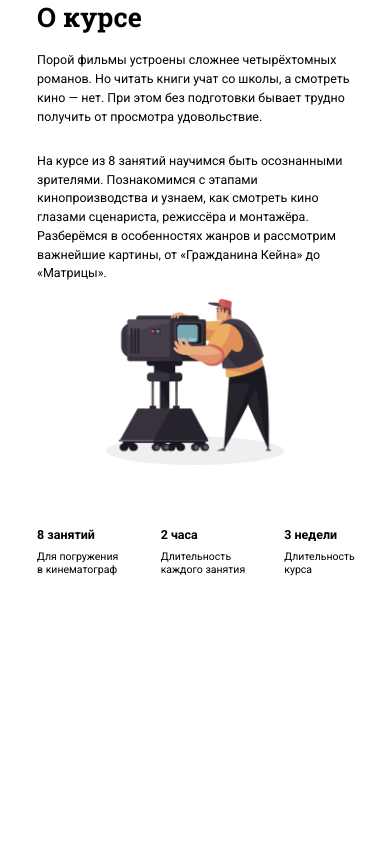
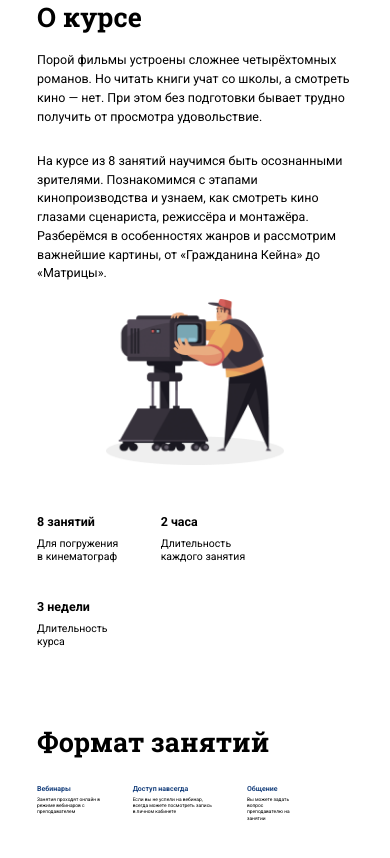
Before and after one commit to JudeSunstone/Filmschool, a plain HTML site: page index.html in a window 390 px wide. Shown: the part 690-1548 px from the top of the page. Before the commit the page ends 1267 px from the top, so only its background shows below. Drawn offline with Linux system fonts and the light colour scheme.

Commit message:
almost 3 parts 3 vers

```diff
--- a/index.html
+++ b/index.html
@@ -98,6 +98,28 @@
                         </div>
                     </div>
                 </section>
+                <section class="format">
+                    <div class="format-wrapper">
+                        <h2 class="format-title">Формат занятий</h2>
+                        <div class="format-descr">
+                            <div class="format-descr-webinars">
+                                <h3>Вебинары</h3>
+                                <p>Занятия проходят онлайн
+                                    в режиме вебинаров
+                                    с преподавателем</p>
+                            </div>
+                            <div class="format-descr-access">
+                                <h3>Доступ навсегда</h3>
+                                <p>Если вы не успели на вебинар, всегда можете посмотреть запись в личном кабинете</p>
+                            </div>
+                            <div class="format-descr-communication">
+                                <h3>Общение</h3>
+                                <p>Вы можете задать вопрос
+                                преподавателю на занятии</p>
+                            </div>
+                        </div>
+                    </div>
+                </section>
             </main>
         </div>
 </body>
--- a/style.css
+++ b/style.css
@@ -67,9 +67,6 @@ h2 {
 .banner-main-text {
     line-height: 150%;
 }
-
-/*контейнер не совпадает по размеру!*/
-
 .banner-main-img-wrapper {
     width: 21vw; /*304px/1440*/
     margin-top: 1.25vw; /*18/1440*/
@@ -155,6 +152,38 @@ h2 {
 .about-data-img img {
     width: 100%;
 }
+/*format*/
+.format-wrapper {
+    margin-top: 11.25vw; /*162px*/
+    width: 67.3vw;/*970px*/
+    margin-bottom: 15.5vw; /* 224px*/
+}
+.format-title {
+    margin-bottom: 6.2vw; /*113  или 89 -
+    почему второе больше подходит,
+    хотя контейнер слишком большой для заголовка?
+    если его уменьшить, то margin слишком большй становится,
+    хотя визуально тот же должен быть
+    отступ у h3?*/
+}
+.format-descr {
+    display: flex;
+}
+.format-descr div {
+    margin-right: 8.5vw; /*122px*/
+    font-size: 1.25vw; /*18px*/
+    line-height: 130%;
+}
+/*НЕ ПОДХОДИТ ПО РАЗМЕРАМ! Почему? Выставленная ширина помогает плохо*/
+.format-descr div:last-child {
+    margin-right: 0;
+}
+.format-descr h3 {
+    font-size: 1.7vw; /*25px*/
+    color: #1E4681;
+    margin-bottom: 0.6vw; /*8*/
+}
+
 
 
 
@@ -205,6 +234,18 @@ h2 {
         width: 22vw;
         margin-right: -5.5vw;
     }
+      /*format */
+    .format-descr div {
+        margin-right: 8vw; /*60px*/
+        font-size: 1.25vw; /*18px*/
+        line-height: 130%;
+    }
+    .format-descr h3 {
+        font-size: 1.8vw; /*15px*/
+        margin-bottom: 0.8vw; /*7*/
+    }
+
+
 
 }
 /*mobile*/
@@ -298,36 +339,41 @@ h2 {
     }
     .about-data {
         display: flex;
+    }
+    .about-data-descr {
+        display: flex;
         flex-wrap: wrap;
     }
-
-    /*КАК перенести на новую строку??*/
-    .about-data-descr {
-        margin-right: 35.7vw; /*134*/
+    .about-data-descr div {
+        width: 22.9vw; /*86*/
+        margin-right: 8.8vw; /*33.3px*/
+        margin-bottom: 9vw;
     }
     .about-data-descr h3 {
         font-weight: bold;
         font-size: 3.2vw; /*12px*/
         line-height: 130%;
-        margin-bottom: 1.7vw; /*6.5px*/
+        margin-bottom: 1.6vw; /*6.5px*/
+        margin-top: 0;
     }
     .about-data-descr p {
         font-size: 2.7vw; /*10*/
     }
-    .about-data-descr {
-        display: flex;
-    }
-    .about-data-descr div {
-        width: 22.9vw; /*86*/
-        margin-right: 8.8vw; /*33.3px*/
-    }
-    .about-data-descr div:last-child {
-        margin-right: 0;
-    }
     .about-data-img {
         display: none;
+    }
+     /*format */
+     .format-descr div {
+        margin-right: 8vw; /*60px*/
+        font-size: 1.25vw; /*18px*/
+        line-height: 130%;
+    }
+    .format-descr h3 {
+        font-size: 1.8vw; /*15px*/
+        margin-bottom: 0.8vw; /*7*/
     }
 
 
 
+
 }
```
